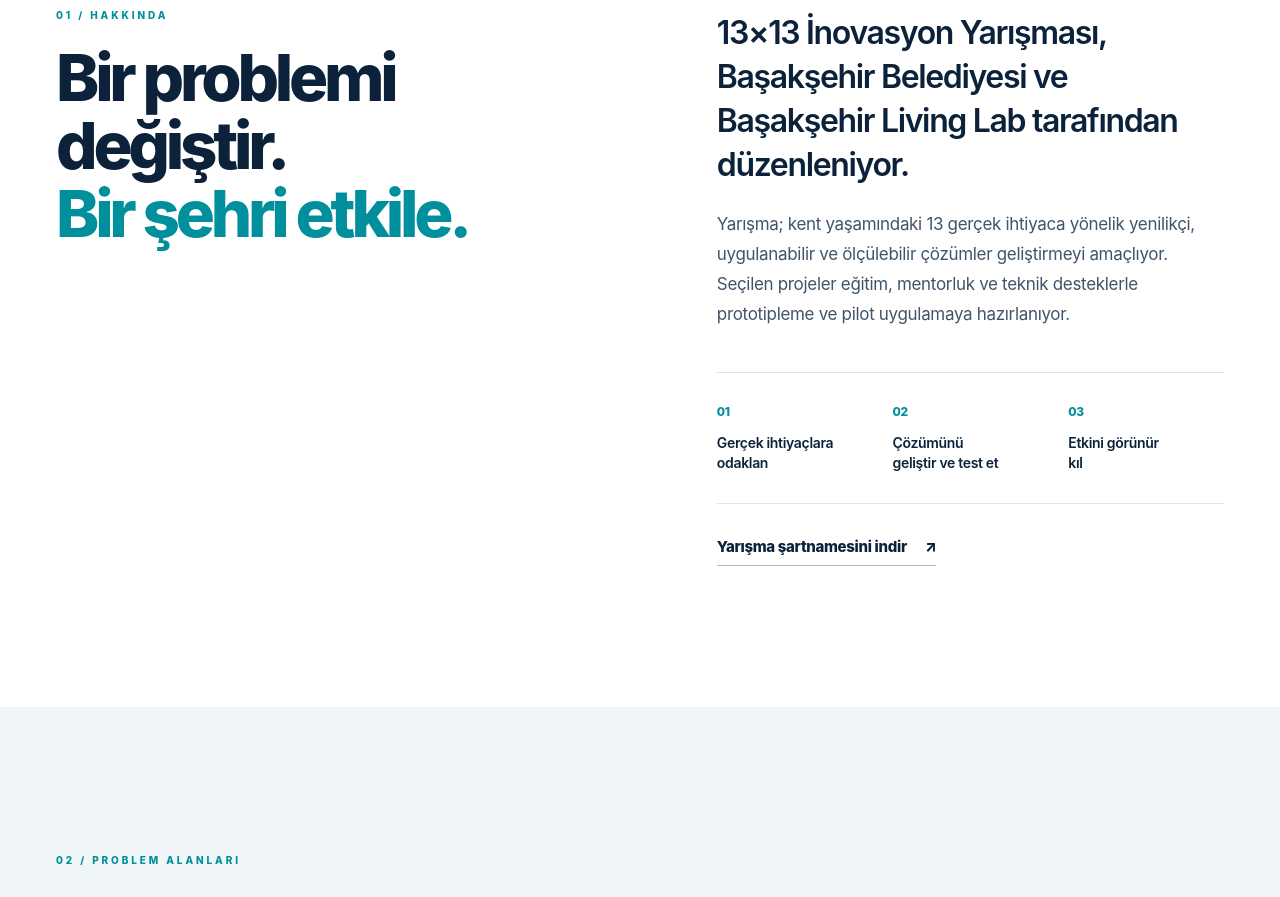
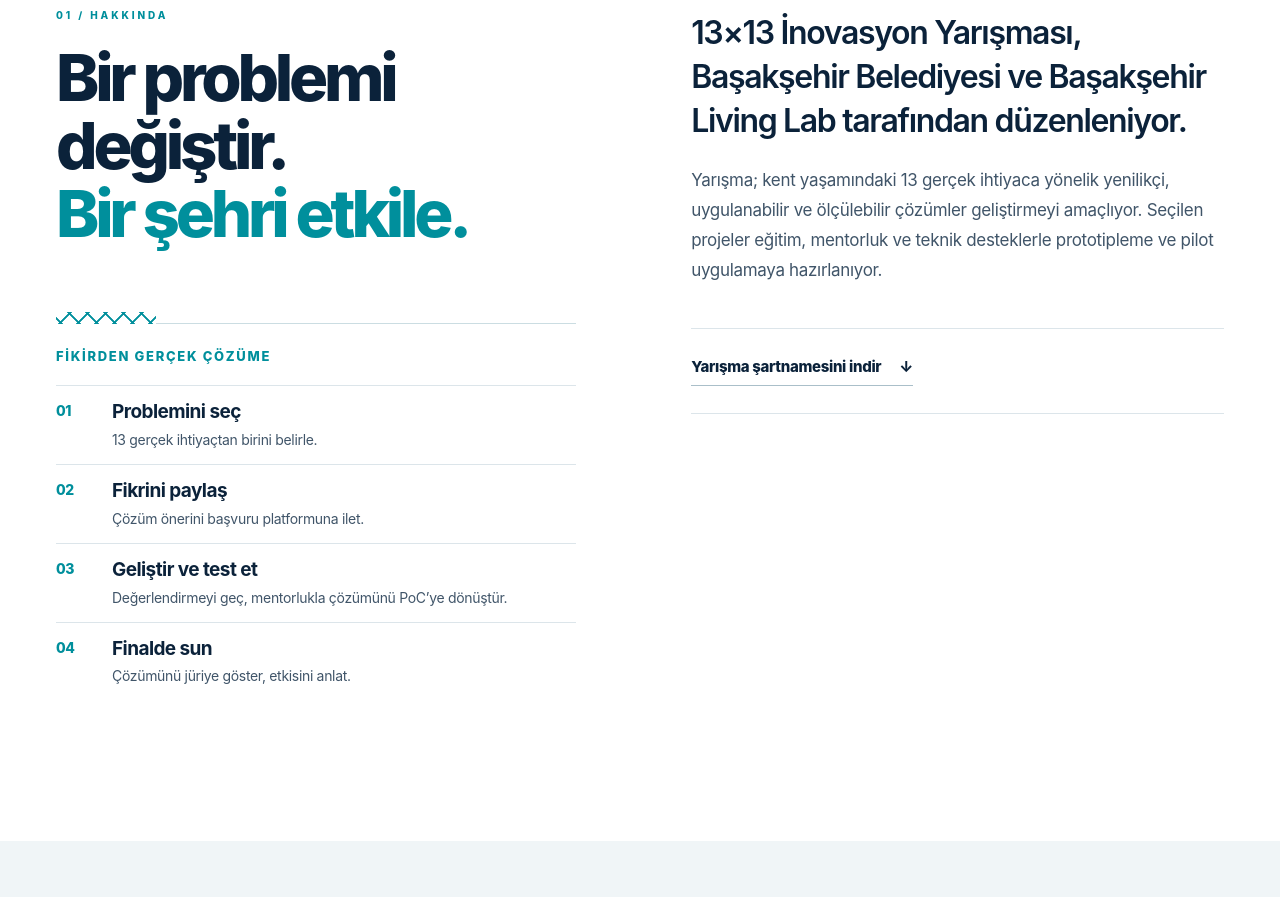
Before and after one commit to mertserafett1n/basaksehir-livinglab-13x13, a plain HTML site: page index.html in a window 1280 px wide. Shown: the part 1104-2001 px from the top of the page. Drawn offline with Linux system fonts and the light colour scheme.

Commit message:
Integrate process steps into About section

```diff
--- a/index.html
+++ b/index.html
@@ -25,7 +25,7 @@
       <nav class="main-nav" id="mainNav" aria-label="Ana menü">
         <a href="#hakkinda">Hakkında</a>
         <a href="#problemler">Problem Alanları</a>
-        <a href="#surec">Süreç</a>
+
         <a href="#takvim">Takvim</a>
         <a href="#oduller">Ödüller</a>
         <a href="#sss">SSS</a>
@@ -67,16 +67,23 @@
         <div class="section-heading-block reveal">
           <span class="eyebrow">01 / HAKKINDA</span>
           <h2 class="section-title">Bir problemi<br>değiştir.<br><em>Bir şehri etkile.</em></h2>
+          <div class="about-journey">
+            <div class="about-journey-line" aria-hidden="true"></div>
+            <p class="about-journey-intro">Fikirden gerçek çözüme</p>
+            <ol class="about-journey-list">
+              <li><span>01</span><div><strong>Problemini seç</strong><p>13 gerçek ihtiyaçtan birini belirle.</p></div></li>
+              <li><span>02</span><div><strong>Fikrini paylaş</strong><p>Çözüm önerini başvuru platformuna ilet.</p></div></li>
+              <li><span>03</span><div><strong>Geliştir ve test et</strong><p>Değerlendirmeyi geç, mentorlukla çözümünü PoC’ye dönüştür.</p></div></li>
+              <li><span>04</span><div><strong>Finalde sun</strong><p>Çözümünü jüriye göster, etkisini anlat.</p></div></li>
+            </ol>
+          </div>
         </div>
         <div class="about-right reveal">
           <p class="section-lede">13×13 İnovasyon Yarışması, Başakşehir Belediyesi ve Başakşehir Living Lab tarafından düzenleniyor.</p>
           <p class="body-copy">Yarışma; kent yaşamındaki 13 gerçek ihtiyaca yönelik yenilikçi, uygulanabilir ve ölçülebilir çözümler geliştirmeyi amaçlıyor. Seçilen projeler eğitim, mentorluk ve teknik desteklerle prototipleme ve pilot uygulamaya hazırlanıyor.</p>
-          <div class="about-points">
-            <div><span class="point-number">01</span><span>Gerçek ihtiyaçlara<br>odaklan</span></div>
-            <div><span class="point-number">02</span><span>Çözümünü<br>geliştir ve test et</span></div>
-            <div><span class="point-number">03</span><span>Etkini görünür<br>kıl</span></div>
+          <div class="about-download">
+          <a href="assets/13x13-yarisma-sartnamesi.pdf" class="text-link" download="13x13-yarisma-sartnamesi.pdf">Yarışma şartnamesini indir <span aria-hidden="true">↓</span></a>
           </div>
-          <a href="assets/13x13-yarisma-sartnamesi.pdf" class="text-link" download="13x13-yarisma-sartnamesi.pdf">Yarışma şartnamesini indir <span aria-hidden="true">↗</span></a>
         </div>
       </div>
     </section>
@@ -98,25 +105,10 @@
       </div>
     </section>
 
-    <section class="section process-section" id="surec" data-x-scene="process">
-      <div class="container">
-        <div class="section-top reveal">
-          <div><span class="eyebrow">03 / SÜREÇ</span><h2 class="section-title">Fikirden<br><em>gerçek çözüme.</em></h2></div>
-          <p class="section-description">Sadece bir fikir değil; test edilebilir, ölçülebilir ve uygulanabilir bir çözüm geliştir.</p>
-        </div>
-        <div class="process-grid reveal">
-          <article class="process-item"><span class="step-num">01</span><div class="step-mark"></div><h3>Problemi seç</h3><p>13 başlıktan çözüm üretmek istediğin problemi belirle.</p></article>
-          <article class="process-item"><span class="step-num">02</span><div class="step-mark"></div><h3>Fikrini paylaş</h3><p>Çözüm önerini resmî başvuru platformu üzerinden ilet.</p></article>
-          <article class="process-item"><span class="step-num">03</span><div class="step-mark"></div><h3>Geliştir ve test et</h3><p>Değerlendirmeleri geçen projeler PoC sürecine hazırlanır.</p></article>
-          <article class="process-item"><span class="step-num">04</span><div class="step-mark"></div><h3>Finale taşı</h3><p>Çözümünü jüriye sun, ölçülebilir etkisini göster.</p></article>
-        </div>
-      </div>
-    </section>
-
     <section class="section timeline-section" id="takvim" data-x-scene="timeline">
       <div class="container">
         <div class="section-top reveal">
-          <div><span class="eyebrow">04 / TAKVİM</span><h2 class="section-title">Takvimini<br><em>not et.</em></h2></div>
+          <div><span class="eyebrow">03 / TAKVİM</span><h2 class="section-title">Takvimini<br><em>not et.</em></h2></div>
           <p class="section-description">Yarışma takvimi şartnameye dayanmaktadır; organizasyon gerekli durumlarda değişiklik yapabilir.</p>
         </div>
         <div class="timeline-list reveal">
@@ -134,7 +126,7 @@
     <section class="section awards-section" id="oduller" data-x-scene="awards">
       <div class="container">
         <div class="section-top reveal">
-          <div><span class="eyebrow">05 / ÖDÜLLER</span><h2 class="section-title">Fikrin değer<br><em>üretsin.</em></h2></div>
+          <div><span class="eyebrow">04 / ÖDÜLLER</span><h2 class="section-title">Fikrin değer<br><em>üretsin.</em></h2></div>
           <p class="section-description">Ödüller, başvurduğun katılımcı kategorisine göre belirlenir. Bir kategoriyi seçerek tutarları incele.</p>
         </div>
         <div class="award-module reveal">
@@ -157,7 +149,7 @@
 
     <section class="section faq-section" id="sss" data-x-scene="faq">
       <div class="container section-grid faq-grid">
-        <div class="section-heading-block reveal"><span class="eyebrow">06 / SIK SORULAN SORULAR</span><h2 class="section-title">Merak<br><em>ettiklerin.</em></h2><p class="body-copy">Başvuru öncesinde en sık sorulan soruların kısa cevapları burada.</p></div>
+        <div class="section-heading-block reveal"><span class="eyebrow">05 / SIK SORULAN SORULAR</span><h2 class="section-title">Merak<br><em>ettiklerin.</em></h2><p class="body-copy">Başvuru öncesinde en sık sorulan soruların kısa cevapları burada.</p></div>
         <div class="faq-list reveal">
           <details><summary>Yarışmaya katılım ücretli mi? <span class="faq-plus" aria-hidden="true"></span></summary><p>Hayır. 13×13 İnovasyon Yarışması'na katılım ücretsizdir.</p></details>
           <details><summary>Kimler başvurabilir? <span class="faq-plus" aria-hidden="true"></span></summary><p>Öğrenciler ve yeni mezunlar, araştırmacılar, kamu ve özel sektör kuruluşları, STK'lar, startup'lar ve bireysel çözüm sahipleri başvurabilir. 18 yaş altı katılımcılar için veli veya yasal temsilci onayı gereklidir.</p></details>
--- a/styles.css
+++ b/styles.css
@@ -127,3 +127,18 @@ main>section{position:relative;isolation:isolate}main>section>.container{positio
 .about-section .about-points>div{font-size:clamp(14px,1.05vw,17px)}
 .about-section .text-link{font-size:clamp(15px,1.05vw,17px)}
 @media(max-width:540px){.about-section .section-lede{font-size:25px}.about-section .body-copy{font-size:17px}.about-section .about-points>div{font-size:13px}}
+
+/* Four concise process steps sit beneath the About headline. */
+.about-section .section-grid{column-gap:clamp(60px,8vw,145px)}
+.about-journey{margin-top:clamp(42px,5vw,72px);max-width:520px}
+.about-journey-line{height:13px;border-bottom:1px solid #cbdde2;position:relative}
+.about-journey-line:before{content:"";position:absolute;left:0;bottom:-1px;width:100px;height:12px;background:linear-gradient(135deg,transparent 45%,var(--teal-dark) 47%,var(--teal-dark) 53%,transparent 55%) 0 0/18px 12px,linear-gradient(45deg,transparent 45%,var(--teal-dark) 47%,var(--teal-dark) 53%,transparent 55%) 9px 0/18px 12px;background-color:#fff}
+.about-journey-intro{margin:24px 0 21px;font-size:13px;letter-spacing:.13em;text-transform:uppercase;font-weight:800;color:var(--teal-dark)}
+.about-journey-list{padding:0;margin:0;list-style:none;display:grid}
+.about-journey-list li{display:grid;grid-template-columns:43px 1fr;gap:13px;padding:14px 0;border-top:1px solid var(--line)}
+.about-journey-list li>span{font-size:14px;font-weight:800;color:var(--teal-dark);padding-top:2px}
+.about-journey-list strong{font-size:19px;line-height:1.25;letter-spacing:-.03em}
+.about-journey-list p{margin:5px 0 0;font-size:14px;line-height:1.5;color:var(--ink-soft)}
+.about-download{border-block:1px solid var(--line);margin:43px 0 0;padding:27px 0}
+@media(max-width:800px){.about-journey{margin-top:38px}.about-download{margin-top:34px}}
+@media(max-width:540px){.about-journey-list strong{font-size:17px}.about-journey-list p{font-size:13px}}
```
